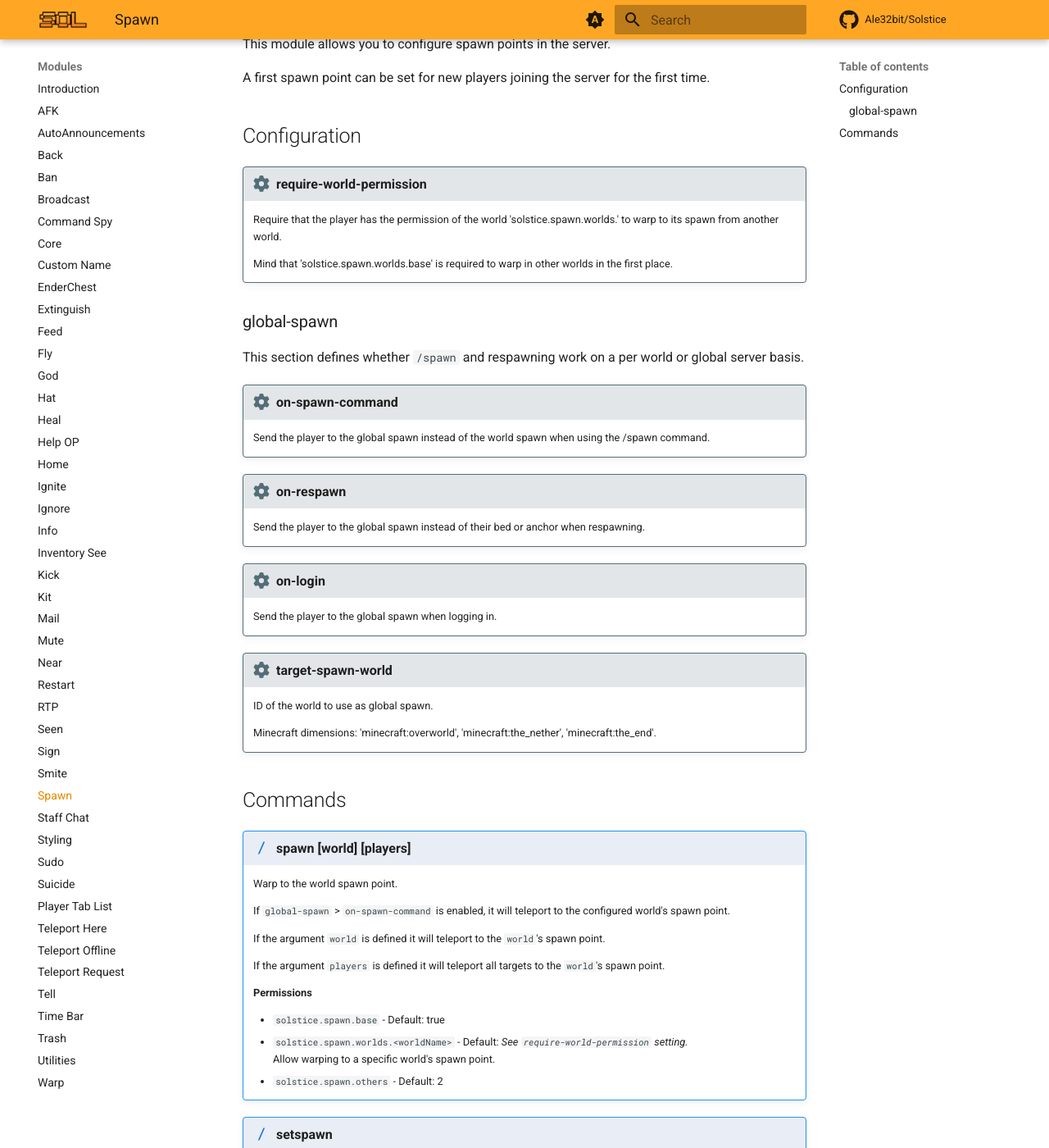
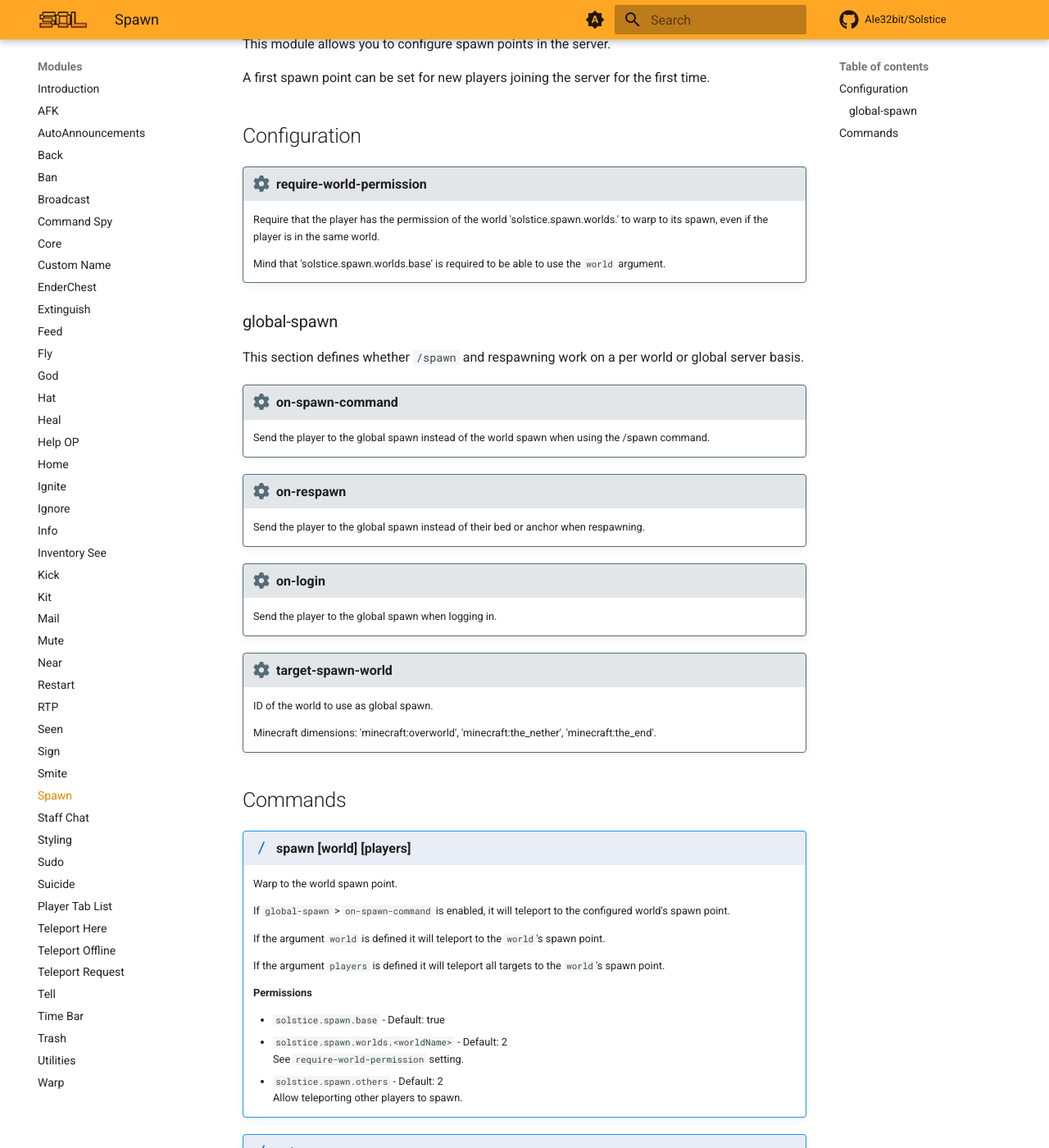
Before and after one commit to Ale32bit/Solstice-docs, an MkDocs documentation site: the page built from docs/modules/spawn.md, in a window 1280 px wide and 1400 px high, scrolled down 227 px. Shown: the whole window at 82% size. Built offline with MkDocs 1.6.1 and Material for MkDocs 9.7.7, drawn with Linux system fonts in a browser that asks for light colours; plug-ins that fetch from the network failed and are left out; comment, search, counter and statistics services are not loaded; the version menu is left out.

Commit message:
Improve documentation

```diff
--- a/docs/modules/spawn.md
+++ b/docs/modules/spawn.md
@@ -8,9 +8,9 @@ A first spawn point can be set for new players joining the server for the first
 
 !!! config "require-world-permission"
 
-    Require that the player has the permission of the world 'solstice.spawn.worlds.<worldName>' to warp to its spawn from another world.
+    Require that the player has the permission of the world 'solstice.spawn.worlds.<worldName>' to warp to its spawn, even if the player is in the same world.
 
-    Mind that 'solstice.spawn.worlds.base' is required to warp in other worlds in the first place.
+    Mind that 'solstice.spawn.worlds.base' is required to be able to use the `world` argument.
 
 ### global-spawn
 
@@ -50,8 +50,8 @@ This section defines whether `/spawn` and respawning work on a per world or glob
     **Permissions**
 
     * `solstice.spawn.base` - Default: true
-    * `solstice.spawn.worlds.<worldName>` - Default: *See `require-world-permission` setting.*<br>Allow warping to a specific world's spawn point.
-    * `solstice.spawn.others` - Default: 2
+    * `solstice.spawn.worlds.<worldName>` - Default: 2<br>See `require-world-permission` setting.
+    * `solstice.spawn.others` - Default: 2<br>Allow teleporting other players to spawn.
 
 !!! command "setspawn"
 
```
Also changed, not shown: docs/modules/rtp.md (+9 -0 lines).
